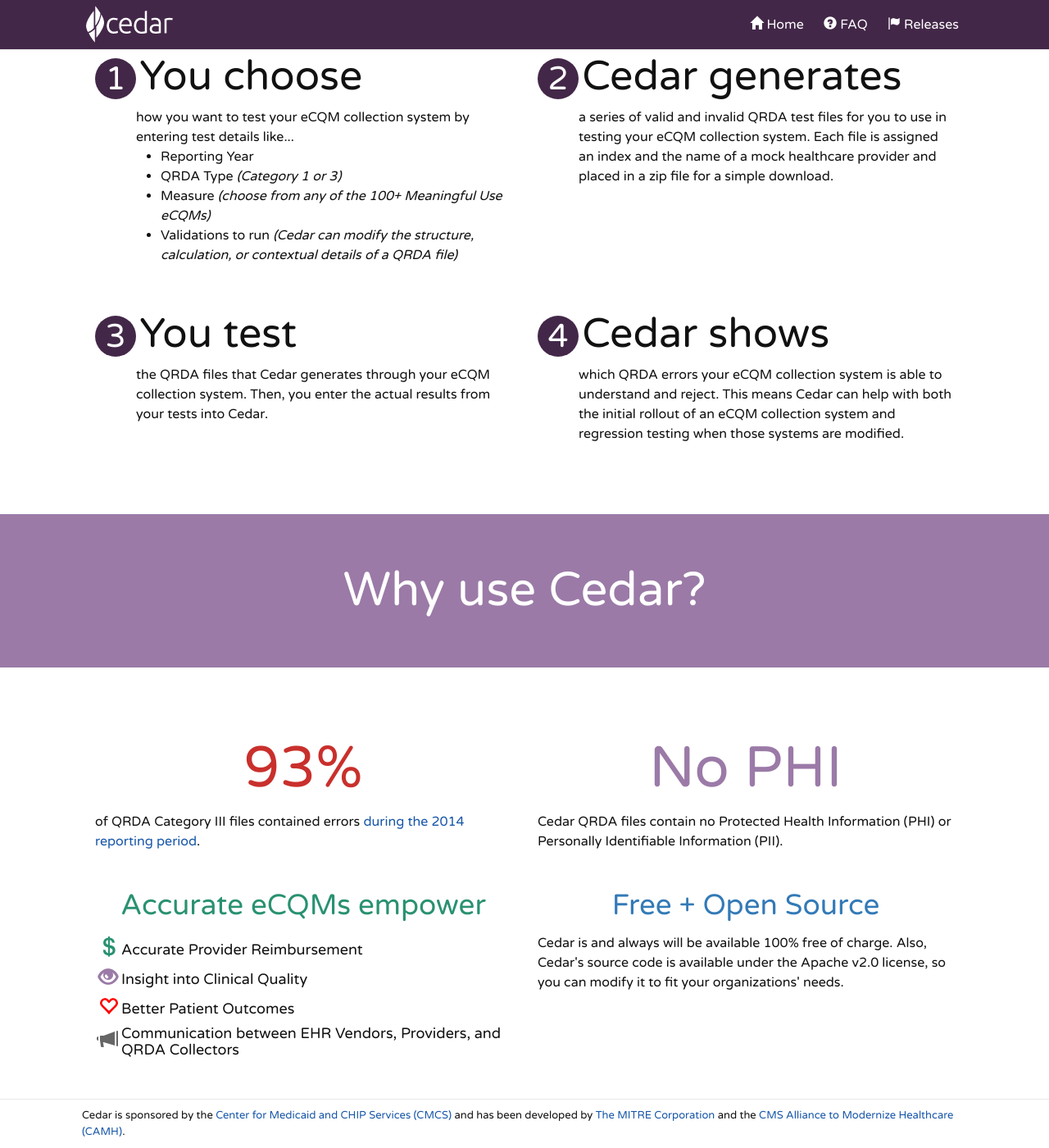
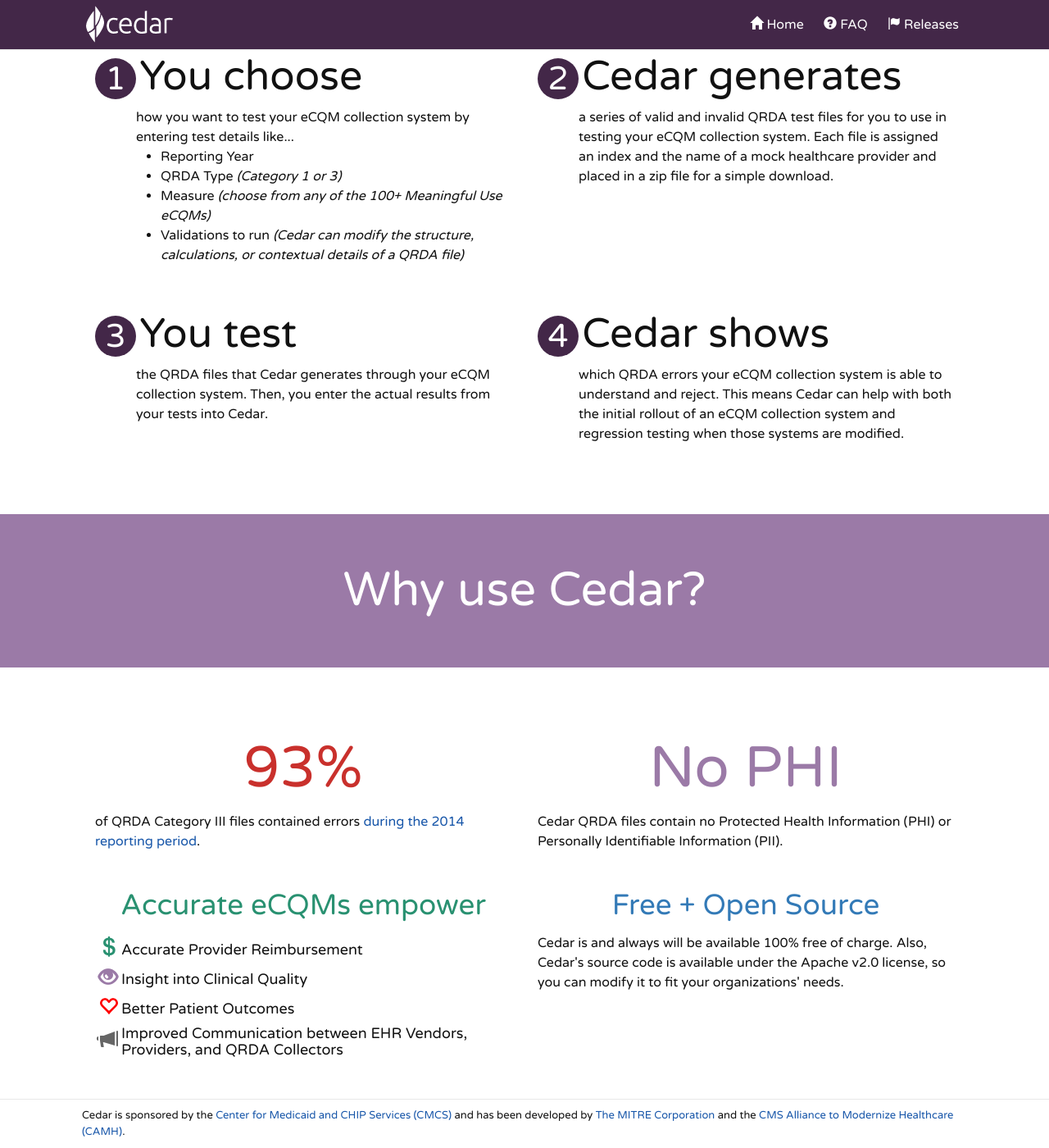
Before and after one commit to edeyoung/cedar, a Jekyll site: the page built from index.html, in a window 1280 px wide and 1400 px high, scrolled down 839 px. Shown: the whole window at 82% size. Built offline with Jekyll 4.4.1, drawn with Linux system fonts in a browser that asks for light colours.

Commit message:
Typo fixes

```diff
--- a/index.html
+++ b/index.html
@@ -41,7 +41,7 @@ layout: full_page
           <li>Reporting Year
           <li>QRDA Type <em>(Category 1 or 3)</em>
           <li>Measure <em>(choose from any of the 100+ Meaningful Use eCQMs)</em>
-          <li>Validations to run <em>(Cedar can modify the structure, calculation, or contextual details of a QRDA file)</em>
+          <li>Validations to run <em>(Cedar can modify the structure, calculations, or contextual details of a QRDA file)</em>
         </ul>
       </div>
     </div>
@@ -109,7 +109,7 @@ layout: full_page
         </div>
         <div class='table-layout-row'>
           <div class='table-layout-cell'><i class='glyphicon glyphicon-bullhorn' style='color:#666;font-size:24px;' aria-hidden="true"></i></div>
-          <div class='table-layout-cell' style='line-height:20px;'>Communication between EHR Vendors, Providers, and QRDA Collectors</div>
+          <div class='table-layout-cell' style='line-height:20px;'>Improved Communication between EHR Vendors, Providers, and QRDA Collectors</div>
         </div>
       </div>
     </div>
```
